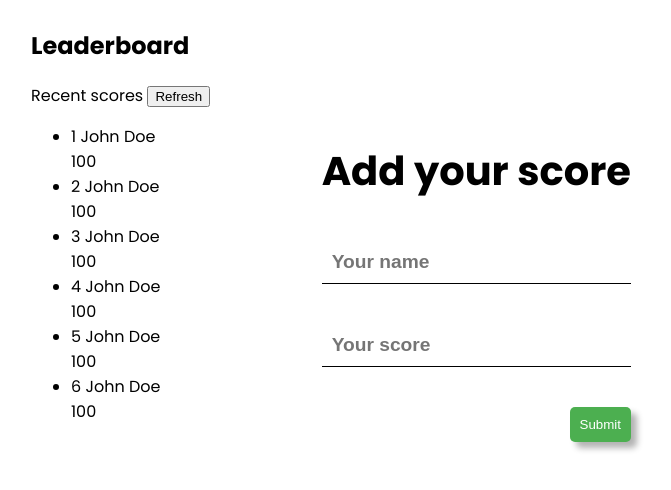
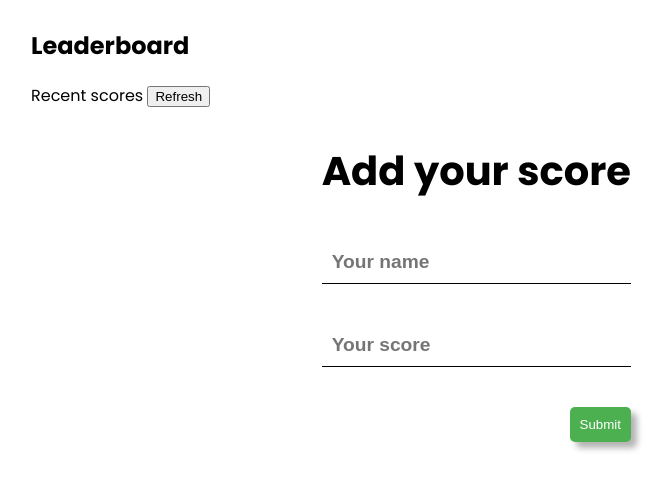
Before and after one commit to topeogunleye/leaderboard, a website built with webpack: page src/index.html in a window 1280 px wide. Shown: the whole page, without its empty margins (309-980 px from the left). Built offline with nearby package versions, Linux system fonts and the light colour scheme; no server answers.

Commit message:
Remove placeholder content of game scores

```diff
--- a/src/index.html
+++ b/src/index.html
@@ -15,60 +15,7 @@
           <button id="refresh-button" class="btn btn-refresh">Refresh</button>
         </div>
         <ul class="leaderboard-content">
-          <li class="leaderboard-item">
-            <div class="leaderboard-item-name">
-              <span>1</span>
-              <span>John Doe</span>
-            </div>
-            <div class="leaderboard-item-score">
-              <span>100</span>
-            </div>
-          </li>
-          <li class="leaderboard-item">
-            <div class="leaderboard-item-name">
-              <span>2</span>
-              <span>John Doe</span>
-            </div>
-            <div class="leaderboard-item-score">
-              <span>100</span>
-            </div>
-          </li>
-          <li class="leaderboard-item">
-            <div class="leaderboard-item-name">
-              <span>3</span>
-              <span>John Doe</span>
-            </div>
-            <div class="leaderboard-item-score">
-              <span>100</span>
-            </div>
-          </li>
-          <li class="leaderboard-item">
-            <div class="leaderboard-item-name">
-              <span>4</span>
-              <span>John Doe</span>
-            </div>
-            <div class="leaderboard-item-score">
-              <span>100</span>
-            </div>
-          </li>
-          <li class="leaderboard-item">
-            <div class="leaderboard-item-name">
-              <span>5</span>
-              <span>John Doe</span>
-            </div>
-            <div class="leaderboard-item-score">
-              <span>100</span>
-            </div>
-          </li>
-          <li class="leaderboard-item">
-            <div class="leaderboard-item-name">
-              <span>6</span>
-              <span>John Doe</span>
-            </div>
-            <div class="leaderboard-item-score">
-              <span>100</span>
-            </div>
-          </li>
+
         </ul>
       </section>
       <section class="form form-menu" id="form-menu">
```
